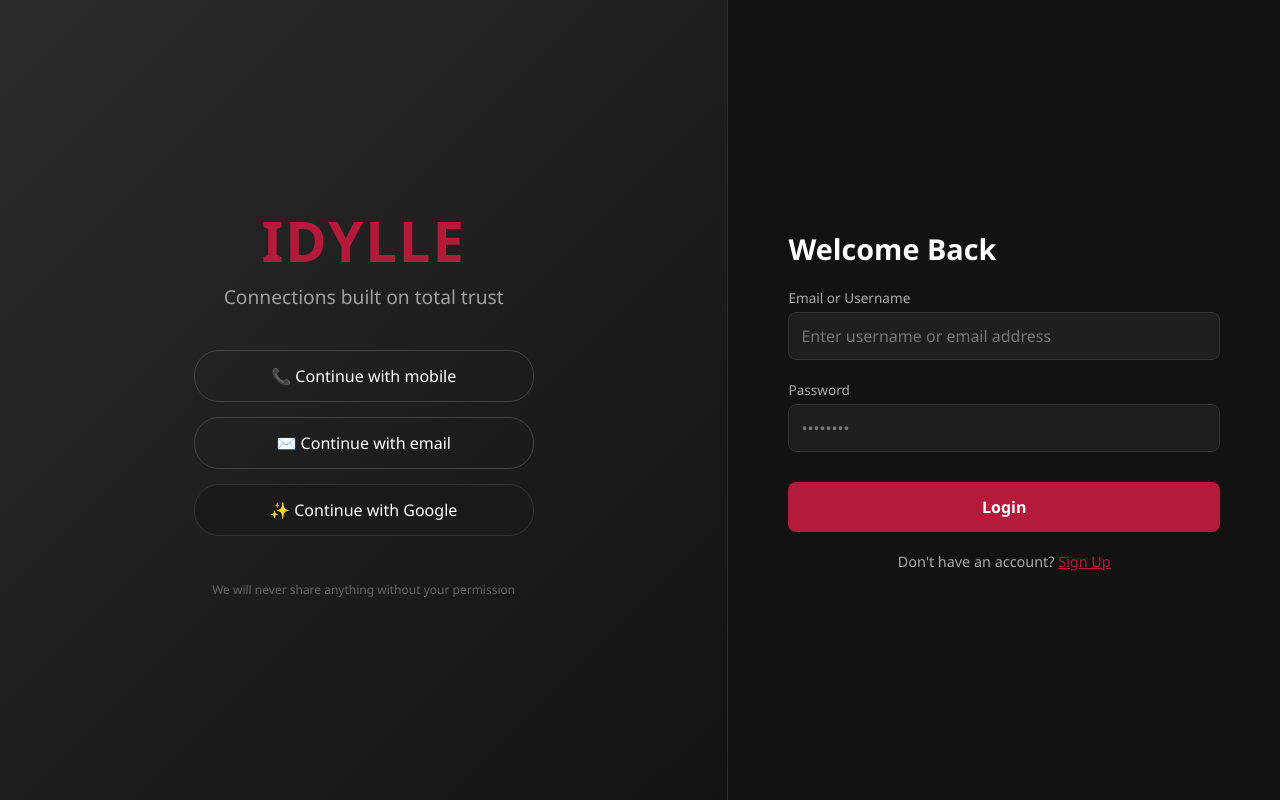
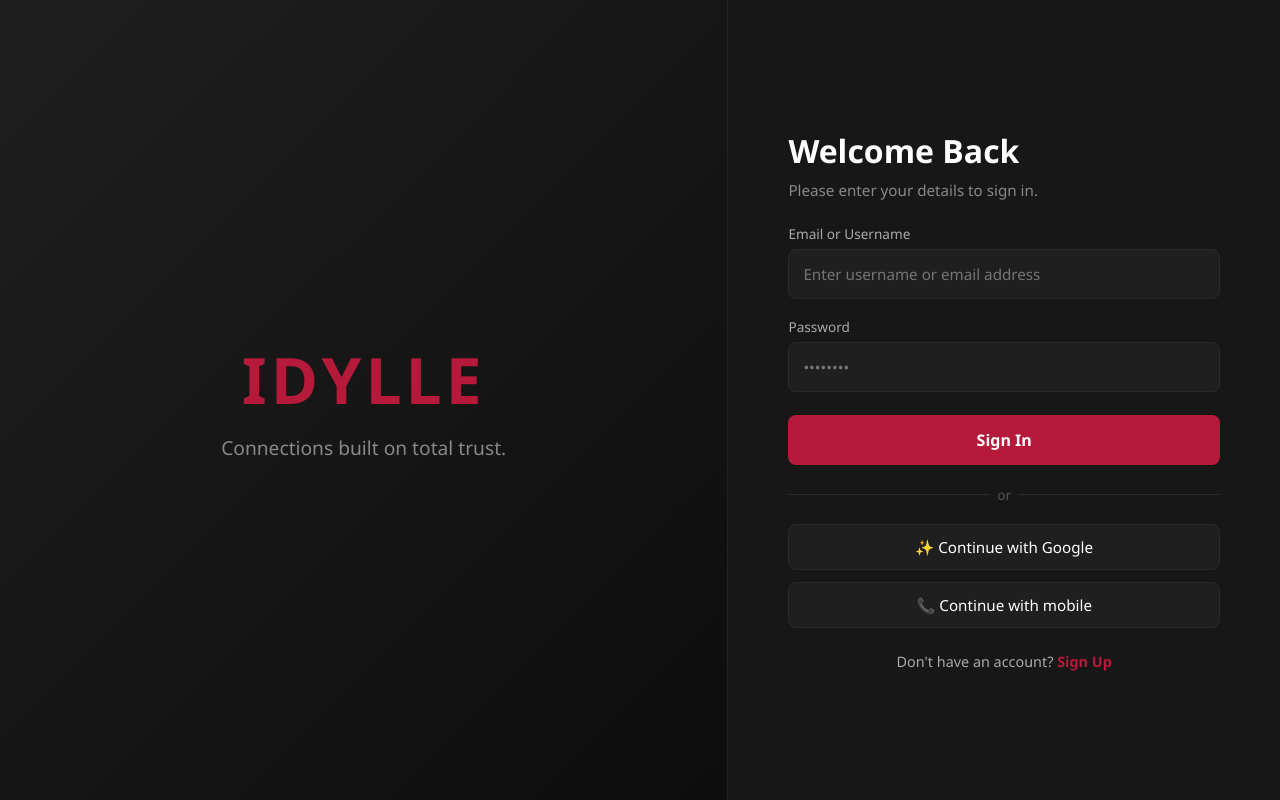
Before and after one commit to idylleapp01/idylle, a website: page index.html in a window 1280 px wide. Drawn offline with Linux system fonts and the light colour scheme.

Commit message:
Design: unify interface into a modern split layout with clean form elements

```diff
--- a/index.html
+++ b/index.html
@@ -7,25 +7,58 @@
     <script src="https://accounts.google.com/gsi/client" async defer></script>
     <style>
         * { box-sizing: border-box; margin: 0; padding: 0; font-family: 'Segoe UI', Tahoma, Geneva, Verdana, sans-serif; }
-        body { display: flex; height: 100vh; background-color: #1a1a1a; color: white; }
-        .hero-side { flex: 1.2; background: linear-gradient(135deg, #2b2b2b, #121212); display: flex; flex-direction: column; justify-content: center; align-items: center; padding: 40px; text-align: center; }
-        .form-side { flex: 0.8; background-color: #121212; display: flex; flex-direction: column; justify-content: center; padding: 60px; border-left: 1px solid #2d2d2d; }
-        h1 { font-size: 3.5rem; color: #b51a3a; font-weight: 800; letter-spacing: 2px; margin-bottom: 5px; }
-        .tagline { font-size: 1.2rem; color: #a0a0a0; margin-bottom: 40px; }
-        .action-btn { width: 100%; max-width: 340px; padding: 14px; margin-bottom: 15px; border-radius: 25px; border: 1px solid #444; background: transparent; color: white; font-size: 1rem; cursor: pointer; display: flex; align-items: center; justify-content: center; gap: 10px; transition: background 0.2s; }
-        .action-btn:hover { background: rgba(255,255,255,0.05); }
-        .google-btn { background-color: #1a1a1a; border-color: #333; }
-        .google-btn:hover { background-color: #242424; }
-        .disclaimer { font-size: 0.75rem; color: #666; margin-top: 30px; }
-        h2 { font-size: 1.8rem; margin-bottom: 20px; color: #fff; }
-        .input-group { margin-bottom: 20px; }
-        label { display: block; font-size: 0.85rem; color: #aaa; margin-bottom: 5px; }
-        input { width: 100%; padding: 12px; border-radius: 8px; border: 1px solid #333; background-color: #1f1f1f; color: white; font-size: 1rem; }
+        body { display: flex; height: 100vh; background-color: #121212; color: white; overflow: hidden; }
+
+        /* Modern Split Screen Layout */
+        .hero-side {
+            flex: 1.2;
+            background: linear-gradient(135deg, #1f1f1f, #0d0d0d);
+            display: flex;
+            flex-direction: column;
+            justify-content: center;
+            align-items: center;
+            padding: 40px;
+            text-align: center;
+        }
+        .form-side {
+            flex: 0.8;
+            background-color: #171717;
+            display: flex;
+            flex-direction: column;
+            justify-content: center;
+            padding: 60px;
+            border-left: 1px solid #222;
+        }
+
+        /* Branding Components */
+        h1 { font-size: 4rem; color: #b51a3a; font-weight: 800; letter-spacing: 4px; margin-bottom: 10px; }
+        .tagline { font-size: 1.2rem; color: #888; max-width: 400px; line-height: 1.6; }
+        h2 { font-size: 2rem; margin-bottom: 8px; color: #fff; font-weight: 700; }
+        .subtitle { font-size: 0.95rem; color: #888; margin-bottom: 24px; }
+
+        /* Unified Form Styles */
+        .input-group { margin-bottom: 18px; }
+        label { display: block; font-size: 0.85rem; color: #aaa; margin-bottom: 6px; font-weight: 500; }
+        input { width: 100%; padding: 14px; border-radius: 8px; border: 1px solid #2a2a2a; background-color: #1f1f1f; color: white; font-size: 0.95rem; transition: border-color 0.2s; }
         input:focus { outline: none; border-color: #b51a3a; }
-        .submit-btn { width: 100%; padding: 14px; background-color: #b51a3a; border: none; color: white; font-weight: 600; border-radius: 8px; cursor: pointer; font-size: 1rem; margin-top: 10px; }
+
+        .submit-btn { width: 100%; padding: 14px; background-color: #b51a3a; border: none; color: white; font-weight: 600; border-radius: 8px; cursor: pointer; font-size: 1rem; margin-top: 5px; transition: background 0.2s; }
         .submit-btn:hover { background-color: #94132e; }
-        .toggle-link { margin-top: 20px; font-size: 0.9rem; color: #aaa; text-align: center; cursor: pointer; }
-        .toggle-link span { color: #b51a3a; text-decoration: underline; }
+
+        /* Elegant Divider */
+        .divider { display: flex; align-items: center; text-align: center; color: #555; font-size: 0.85rem; margin: 20px 0; }
+        .divider::before, .divider::after { content: ''; flex: 1; border-bottom: 1px solid #2a2a2a; }
+        .divider:not(:empty)::before { margin-right: .5em; }
+        .divider:not(:empty)::after { margin-left: .5em; }
+
+        /* Unified Social Buttons placed inside the Form Controller */
+        .social-container { display: flex; flex-direction: column; gap: 12px; }
+        .action-btn { width: 100%; padding: 12px; border-radius: 8px; border: 1px solid #2a2a2a; background: #1f1f1f; color: white; font-size: 0.95rem; cursor: pointer; display: flex; align-items: center; justify-content: center; gap: 10px; transition: background 0.2s, border-color 0.2s; }
+        .action-btn:hover { background: #262626; border-color: #3a3a3a; }
+
+        .toggle-link { margin-top: 24px; font-size: 0.9rem; color: #aaa; text-align: center; cursor: pointer; }
+        .toggle-link span { color: #b51a3a; text-decoration: none; font-weight: 600; }
+        .toggle-link span:hover { text-decoration: underline; }
         .hidden { display: none !important; }
     </style>
 </head>
@@ -33,18 +66,14 @@
 
     <div class="hero-side">
         <h1>IDYLLE</h1>
-        <p class="tagline">Connections built on total trust</p>
-
-        <button class="action-btn" onclick="alert('Mobile login feature coming soon!')">📞 Continue with mobile</button>
-        <button class="action-btn" onclick="toggleFormView(false)">✉️ Continue with email</button>
-        <button class="action-btn google-btn" id="googleSignInBtn">✨ Continue with Google</button>
-
-        <p class="disclaimer">We will never share anything without your permission</p>
+        <p class="tagline">Connections built on total trust.</p>
     </div>
 
     <div class="form-side" id="authFormContainer">
+
         <div id="loginSection">
             <h2>Welcome Back</h2>
+            <p class="subtitle">Please enter your details to sign in.</p>
             <form onsubmit="handleFormLogin(event)">
                 <div class="input-group">
                     <label>Email or Username</label>
@@ -54,18 +83,27 @@
                     <label>Password</label>
                     <input type="password" id="loginPassword" required placeholder="••••••••">
                 </div>
-                <button type="submit" class="submit-btn">Login</button>
+                <button type="submit" class="submit-btn">Sign In</button>
             </form>
+
+            <div class="divider">or</div>
+
+            <div class="social-container">
+                <button class="action-btn" id="googleSignInBtn">✨ Continue with Google</button>
+                <button class="action-btn" onclick="alert('Mobile login feature coming soon!')">📞 Continue with mobile</button>
+            </div>
+
             <p class="toggle-link" onclick="toggleFormView(true)">Don't have an account? <span>Sign Up</span></p>
         </div>
 
         <div id="signupSection" class="hidden">
             <h2>Create Account</h2>
+            <p class="subtitle">Join IDYLLE and start building trusted connections.</p>
             <form onsubmit="handleFormSignup(event)">
-                <div class="input-group"><label>Full Name</label><input type="text" id="signName" required></div>
-                <div class="input-group"><label>Username</label><input type="text" id="signUser" required></div>
-                <div class="input-group"><label>Email Address</label><input type="email" id="signEmail" required></div>
-                <div class="input-group"><label>Password</label><input type="password" id="signPass" required></div>
+                <div class="input-group"><label>Full Name</label><input type="text" id="signName" required placeholder="John Doe"></div>
+                <div class="input-group"><label>Username</label><input type="text" id="signUser" required placeholder="johndoe"></div>
+                <div class="input-group"><label>Email Address</label><input type="email" id="signEmail" required placeholder="you@example.com"></div>
+                <div class="input-group"><label>Password</label><input type="password" id="signPass" required placeholder="••••••••"></div>
                 <div class="input-group"><label>Security Question: What is your hometown?</label><input type="text" id="signSecret" required placeholder="Answer verification query"></div>
                 <button type="submit" class="submit-btn">Register</button>
             </form>
@@ -77,16 +115,14 @@
         const BACKEND_URL = "https://idylle-backend.onrender.com";
         const CLIENT_ID = "716592672743-3866rn9h0p3le4kb6klehhjm9gf9pmh8.apps.googleusercontent.com";
 
-        // Initialize Google Auth Framework and bind event listeners safely on window load
+        // Safe Single Initialization Loop Lifecycle Hook
         window.onload = function () {
             if (typeof google !== 'undefined' && google.accounts && google.accounts.id) {
-                // 1. Initialize Google Sign In Configuration
                 google.accounts.id.initialize({
                     client_id: CLIENT_ID,
                     callback: handleGoogleCredentialResponse
                 });
 
-                // 2. Bind the click event to our button safely after script evaluation
                 const googleBtn = document.getElementById('googleSignInBtn');
                 if (googleBtn) {
                     googleBtn.addEventListener('click', function() {
@@ -96,13 +132,11 @@
             }
         };
 
-        // Handle form visibility switching
         function toggleFormView(showSignup) {
             document.getElementById('loginSection').classList.toggle('hidden', showSignup);
             document.getElementById('signupSection').classList.toggle('hidden', !showSignup);
         }
 
-        // Native Form Email Login Implementation
         async function handleFormLogin(e) {
             e.preventDefault();
             const identifier = document.getElementById('loginIdentifier').value;
@@ -124,7 +158,6 @@
             }
         }
 
-        // Native Form Email Registration Implementation
         async function handleFormSignup(e) {
             e.preventDefault();
             const name = document.getElementById('signName').value;
@@ -149,7 +182,6 @@
             }
         }
 
-        // Forward token payloads to Render backend for verification checks
         async function handleGoogleCredentialResponse(response) {
             try {
                 const res = await fetch(`${BACKEND_URL}/api/google-login`, {
```
